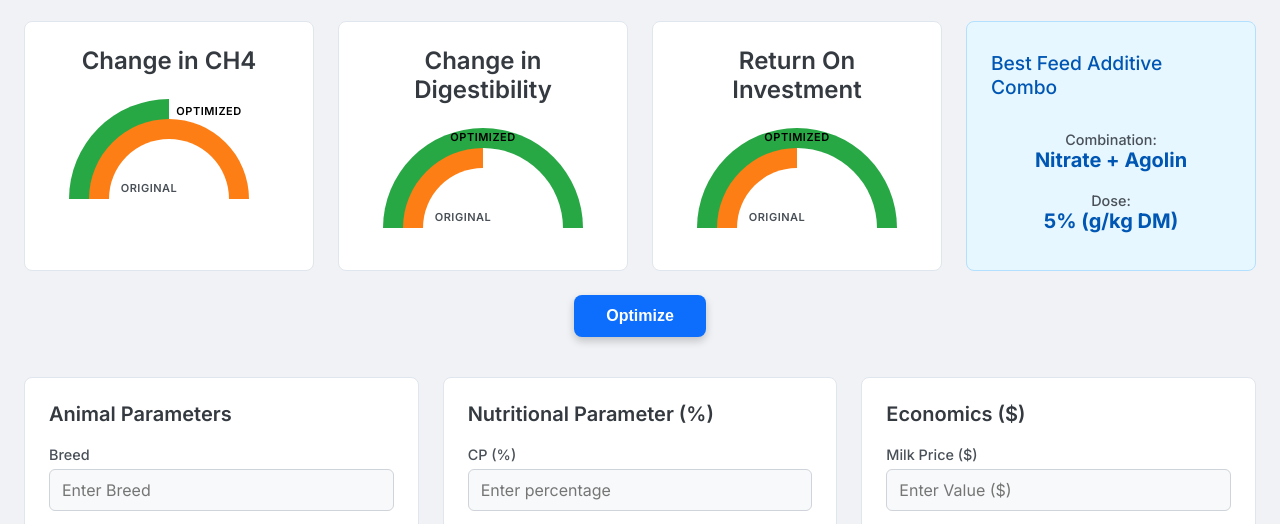
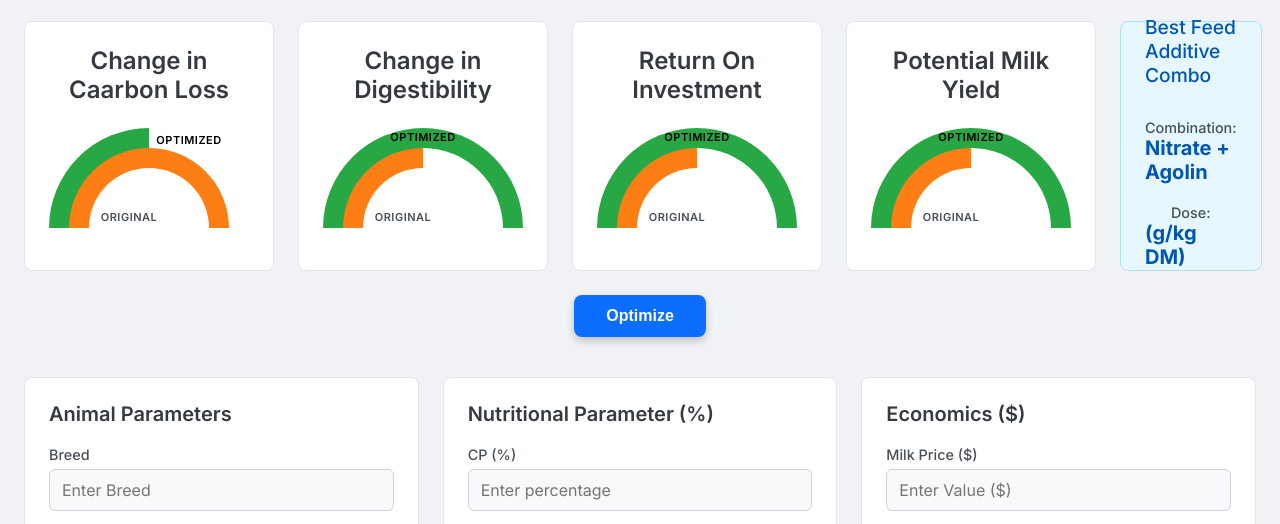
Before and after one commit to svrnki23/Decision-tool-v2, a plain HTML site: page index.html in a window 1280 px wide. Shown: the part 230-754 px from the top of the page. Drawn offline with Linux system fonts and the light colour scheme.

Commit message:
made changes requested by Dr.K

```diff
--- a/index.html
+++ b/index.html
@@ -33,7 +33,7 @@
         <h2>Simulation Results</h2>
         <div class="grid-container grid-4-col">
             <div class="card gauge-card">  <!--First Gauge-->
-                <h3>Change in CH4</h3>
+                <h3>Change in Caarbon Loss</h3>
                 <div class="gauge-wrapper">
                     <div class="gauge-container">
                         <div class="gauge-outer-semicircle"></div>
@@ -76,6 +76,22 @@
                     </div>
                 </div>
             </div>
+
+            <div class="card gauge-card">  <!--Second Gauge-->
+                <h3>Potential Milk Yield</h3>
+                <div class="gauge-wrapper">
+                    <div class="gauge-container">
+                        <div class="gauge-outer-semicircle"></div>
+                        <!-- added labels to identify the gauges -->
+                        <span class="gauge-label-optimized">OPTIMIZED</span>
+                        <div class="gauge-inner-semicircle"></div>
+                        <div class="gauge-inner-right-mask"></div>
+                        <span class="gauge-label-original">ORIGINAL</span>
+                        <div class="gauge-mask-semicircle"></div>
+                    </div>
+                </div>
+            </div>
+
             <!-- Best Feed Additive Combo Card -->
             <div class="card result-card">
                 <h3>Best Feed Additive Combo</h3>
@@ -84,7 +100,7 @@
                 <p class="result-value">Nitrate + Agolin</p>
 
                 <p class="result-label">Dose:</p>
-                <p class="result-value">5% (g/kg DM)</p>
+                <p class="result-value">(g/kg DM)</p>
 
                 <!-- <img src="cow_bubble.png" alt="Cow Interpreter bubble" class="logo">  -->
             </div>
--- a/styles.css
+++ b/styles.css
@@ -279,7 +279,7 @@ body {
 /* column layout code */
 @media (min-width: 768px) {
     .grid-4-col {
-        grid-template-columns: repeat(4, 1fr);
+        grid-template-columns: repeat(5, 1fr);
     }
     .grid-3-col {
         grid-template-columns: repeat(3, 1fr);
```
